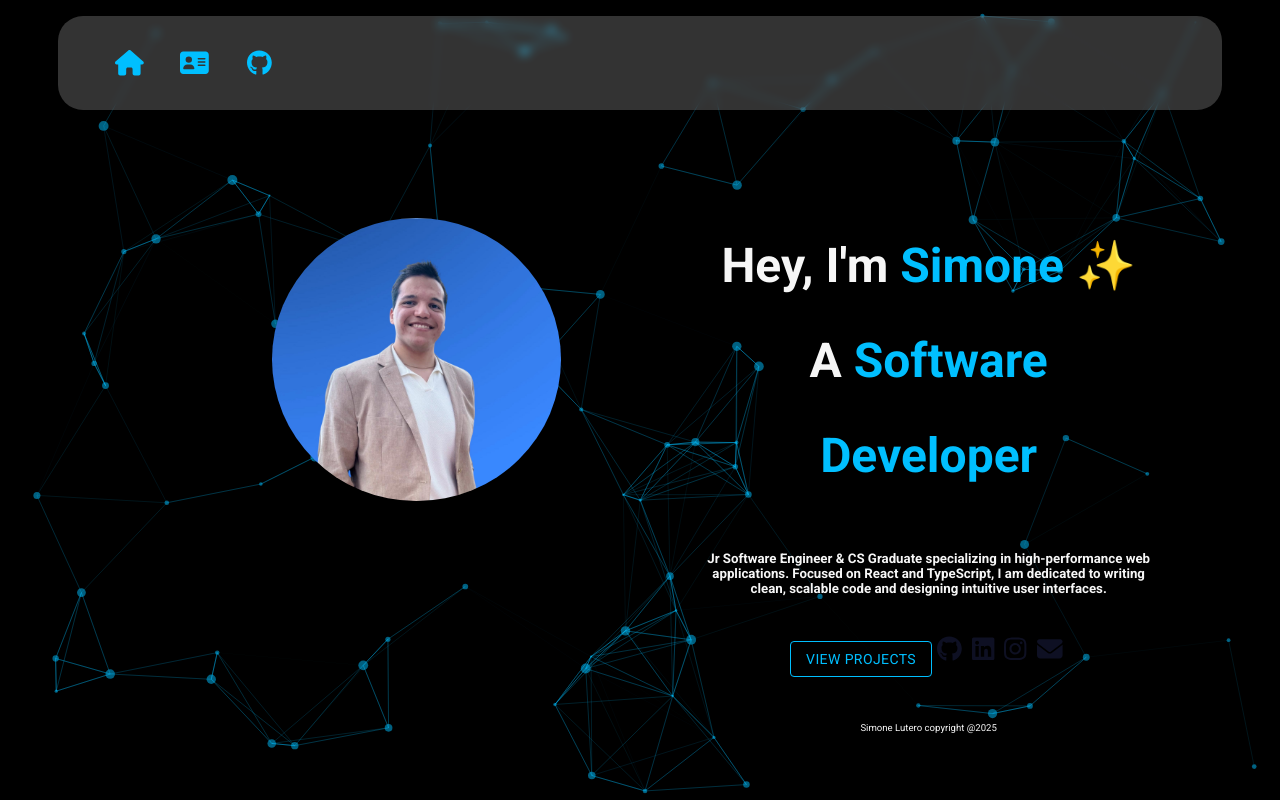
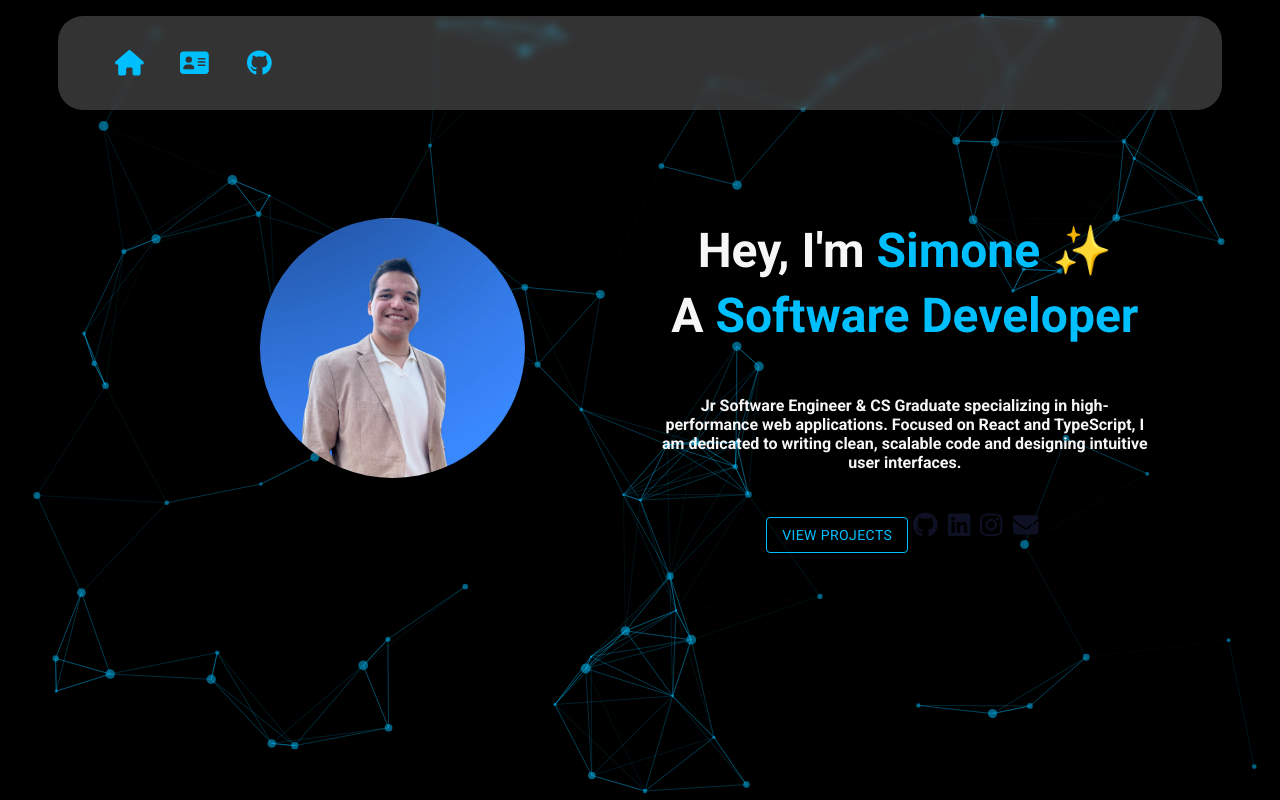
Before and after one commit to simlu2000/simonelutero, a React (Create React App) app: page / in a window 1280 px wide. Shown: the top 800 px of the page. Built offline with nearby package versions, Linux system fonts and the light colour scheme.

Commit message:
updates for title area

```diff
--- a/src/components/HomeScreen.js
+++ b/src/components/HomeScreen.js
@@ -55,7 +55,7 @@ function HomeScreen() {
               <span className="name"> Simone ✨</span> <br></br>
               A  <span className="name">Software Developer</span>
             </h1>
-            <h5>Jr Software Engineer & CS Graduate specializing in high-performance web applications. Focused on React and TypeScript, I am dedicated to writing clean, scalable code and designing intuitive user interfaces.</h5>
+            <h4>Jr Software Engineer & CS Graduate specializing in high-performance web applications. Focused on React and TypeScript, I am dedicated to writing clean, scalable code and designing intuitive user interfaces.</h4>
 
             <div className="container">
               <div id="social" className="row">
@@ -79,9 +79,6 @@ function HomeScreen() {
                   <FontAwesomeIcon icon={faEnvelope} className='social_icon' />
                 </a>
               </div>
-              <div id="copyright" className="row">
-                <div className="footer_info">Simone Lutero copyright @2025</div>
-              </div>
             </div>
           </div>
         </div>
--- a/src/style/style.css
+++ b/src/style/style.css
@@ -121,7 +121,7 @@ h3 {
 h1 {
     font-size: 3rem;
     font-weight: 500px;
-    line-height: 95px;
+    line-height: 65px;
 }
 
 .name {
```
